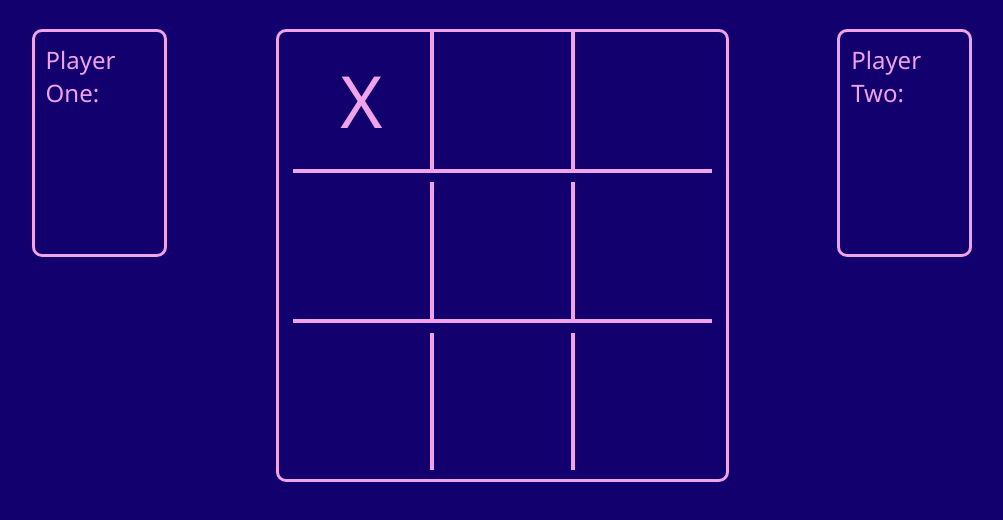
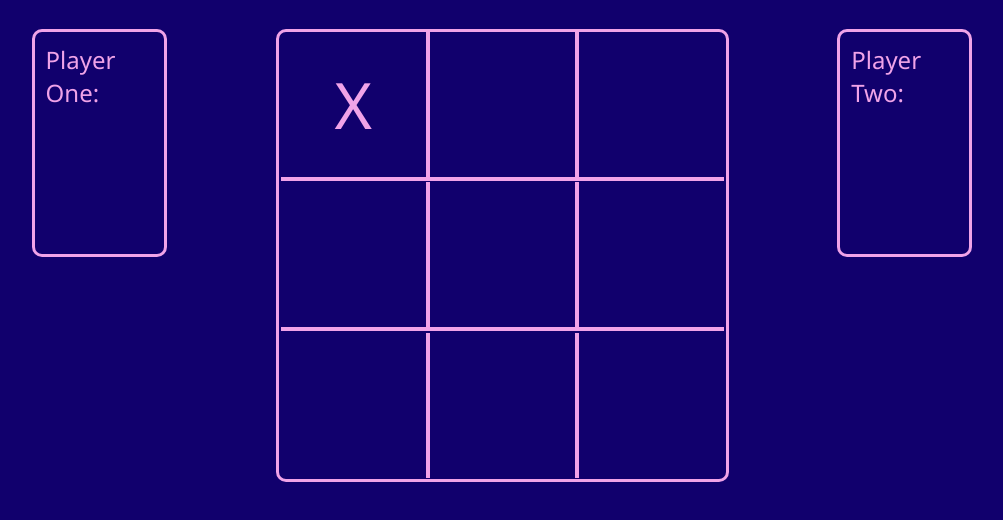
Before and after one commit to dstock3/ticTacToe, a plain HTML site: page index.html in a window 1280 px wide. Both pictures are taken after a click on the element 501 px from the left and 242 px from the top of the page. Shown: the part 140-660 px from the top of the page, without its empty margins (138-1141 px from the left). Drawn offline with Linux system fonts and the light colour scheme.

Commit message:
Adjusted size of font for Xs and Os. Adjusted size of .space divs.

```diff
--- a/css/style.css
+++ b/css/style.css
@@ -62,10 +62,10 @@ body {
     display: flex;
     justify-content: center;
     align-items: center;
-    font-size: 4.5em;
+    font-size: 4em;
     text-align: center;
-    width: 137px;
-    height: 137px;
+    width: 145px;
+    height: 145px;
 }
 
 .space:hover {
--- a/js/game.js
+++ b/js/game.js
@@ -84,7 +84,7 @@ const gameBoard = (gameSpaces, parent, newflowArray, moveCount, playerOneWinCoun
         let move = moveArray[1];
         let newSpaceArray = reviseSpaceArray(gameSpaces, newIndexValue, move);
         let newBoardObj = gameBoard(newSpaceArray, parent, flowArray, moveCount);
-        let winSet = winChecker(newBoardObj.gameSpaces, parent, moveCount, playerOneWinCount, playerTwoWinCount);
+        let winSet = winChecker(newBoardObj.gameSpaces, moveCount, playerOneWinCount, playerTwoWinCount);
         return winSet
         }
 
@@ -206,7 +206,7 @@ function resetValues(spaceValues, flowArrayValues, initialMoveCountValues) {
 }
 
 
-function winChecker(boardArray, parent, moveCount, playerOneWins, playerTwoWins) {
+function winChecker(boardArray, moveCount, playerOneWins, playerTwoWins) {
 
     let scenarioX = win(boardArray, X);
     let scenarioO = win(boardArray, O);
```
